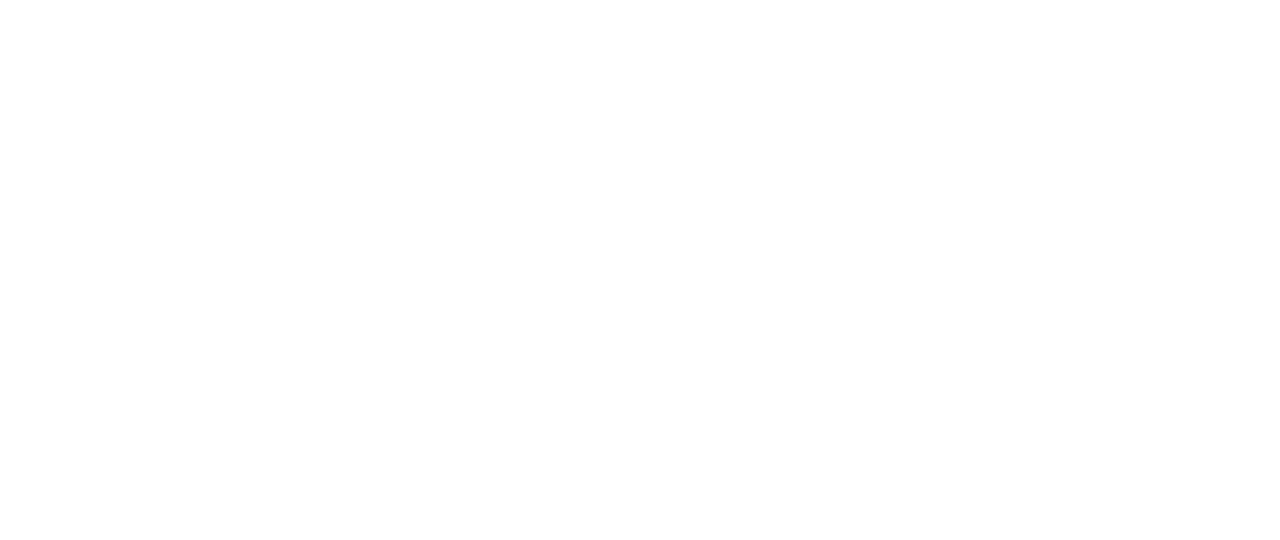
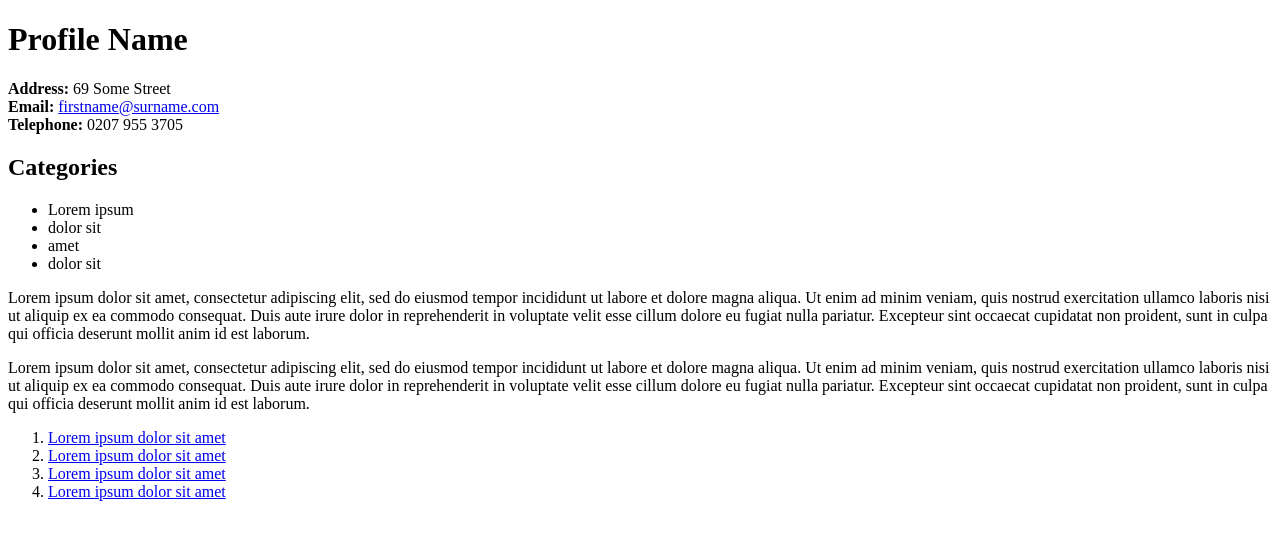
Before and after one commit to appacademy/practice-for-prepwork-html-debugging, a plain HTML site: page index.html in a window 1280 px wide. Drawn offline with Linux system fonts and the light colour scheme.

Commit message:
fixed and validated

```diff
--- a/index.html
+++ b/index.html
@@ -1,12 +1,15 @@
 <!DOCTYPE html>
-<html>
+<html lang="en">
   <head>
-    <title>Debugging HTML Practice
+    <meta CHARSET="UTF-8">
+    <title>Debugging HTML Practice</title>
   </head>
   <body>
     <div class='profile'>
-        <h6>Profile Name</h6>
-        <div class='address'>Address</div>
+        <h1>Profile Name</h1>
+        <div class='address'>
+            <strong>Address:</strong> 69 Some Street
+        </div>
 
         <div class='contact'>
           <strong>Email:</strong> <a href='mailto:firstname@surname.com'>firstname@surname.com</a>
@@ -17,14 +20,13 @@
 
         <div class='categories'>
           <h2>Categories</h2>
-          <li>
-            <ul>Lorem ipsum</ul>
-            <ul>dolor sit</ul>
-            <ul>amet</ul>
-            <ul>dolor sit</ul>
-          </li>
+          <ul>
+            <li>Lorem ipsum</li>
+            <li>dolor sit</li>
+            <li>amet</li>
+            <li>dolor sit</li>
+          </ul>
         </div>
-
       </div>
 
       <div id='biography'>
@@ -51,8 +53,8 @@
       <div class='footer'>
 
         <div class='footer-3-wide'>
-          <ul>
             <ol>
+            <li>
               <a href='https://www.example.com/' target='_blank'>
                 Lorem ipsum dolor sit amet
               </a>
@@ -71,8 +73,7 @@
               <a href='https://www.example.com/' target='_blank'>
                 Lorem ipsum dolor sit amet
               </a>
-
-          </ul>
+            </ol>
         </div>
 
       </div>
```
Also changed, not shown: 1 other file.
